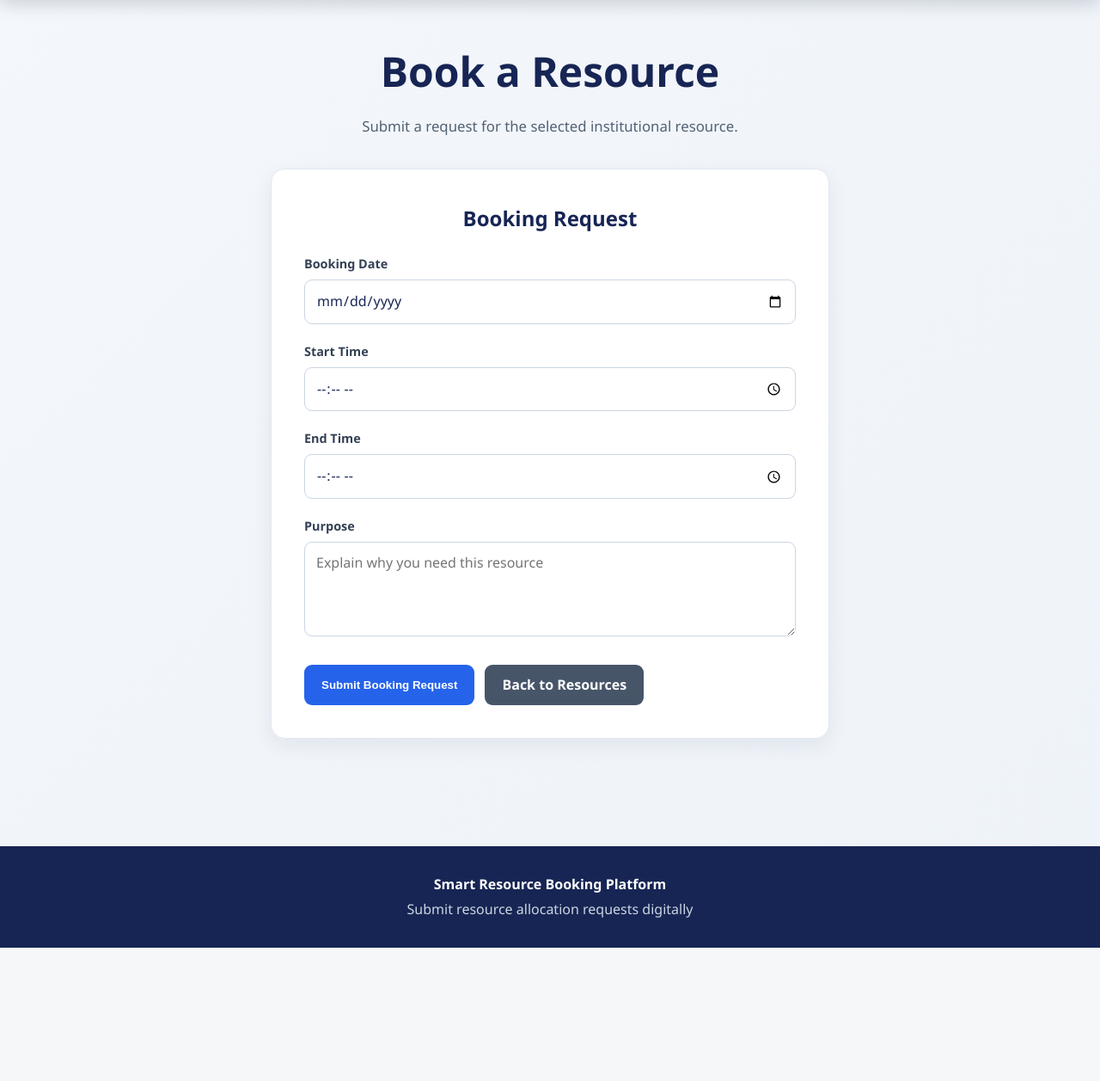
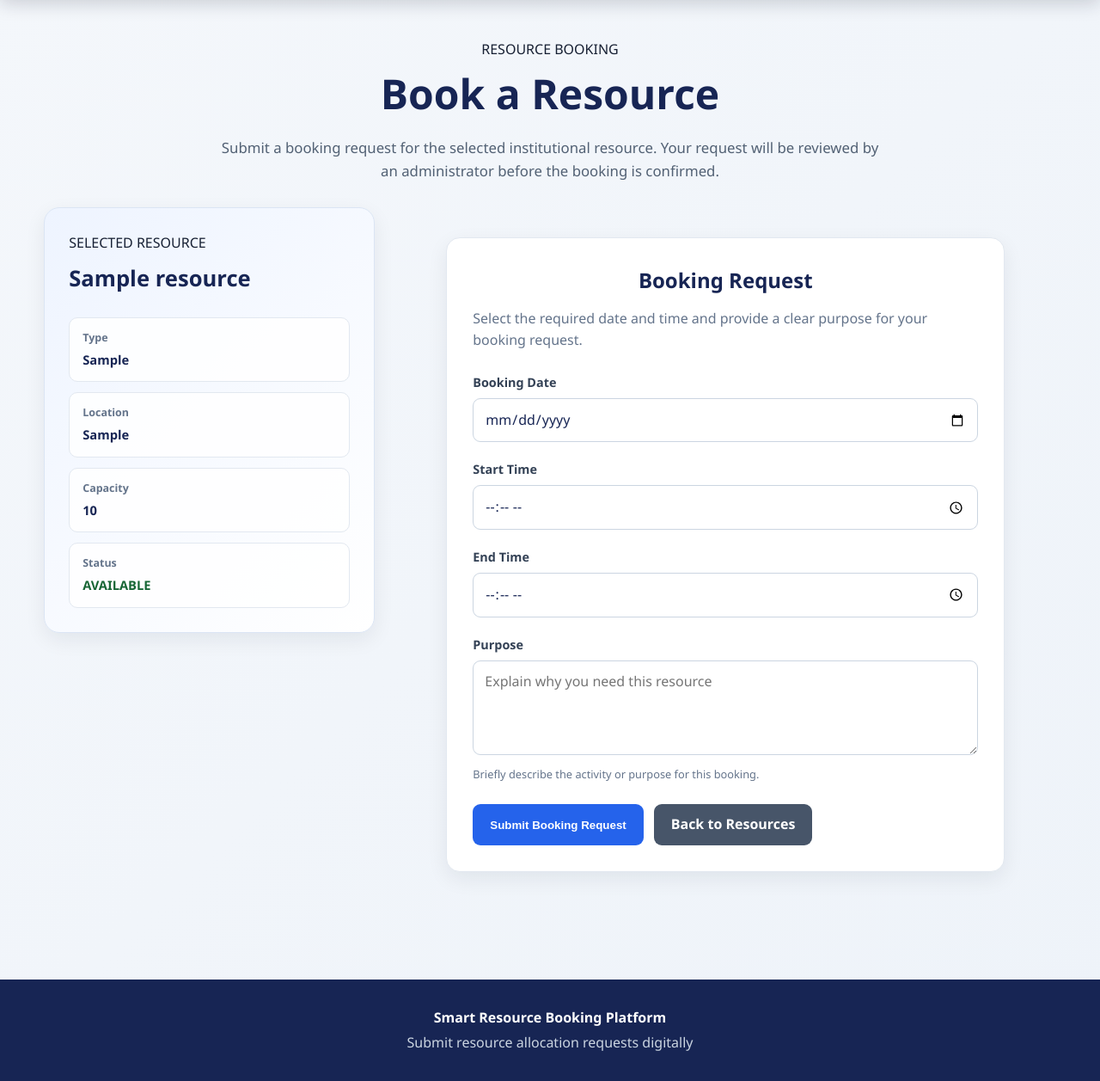
Before and after one commit to ko-27/smart-resource-booking, a Flask app: page /bookings/create/1 in a window 1280 px wide. Shown: the part 76-1333 px from the top of the page at 86% size. Before the commit the page ends 1178 px from the top, so only its background shows below. Run offline with Flask 3, Linux system fonts and the light colour scheme; a user stored in the database is signed in; tables that the repository leaves empty hold one stand-in row (values such as "Sample post").

Commit message:
Improve booking request form

```diff
--- a/backend/static/css/style.css
+++ b/backend/static/css/style.css
@@ -1880,3 +1880,81 @@ a:hover {
     }
 
 }
+
+
+/* =========================================================
+   BOOKING REQUEST FORM
+   ========================================================= */
+
+.booking-create-header {
+    margin-bottom: 28px;
+}
+
+.booking-request-layout {
+    display: grid;
+    grid-template-columns: minmax(260px, 0.75fr) minmax(0, 1.5fr);
+    gap: 24px;
+    align-items: start;
+}
+
+.resource-summary-card {
+    padding: 28px;
+    border-radius: 18px;
+    background: linear-gradient(135deg, #eef4ff, #ffffff);
+    border: 1px solid #dbe5f4;
+    box-shadow: 0 8px 24px rgba(15, 23, 42, 0.07);
+}
+
+.resource-summary-card h2 {
+    margin: 8px 0 24px;
+    color: #172554;
+    font-size: 1.6rem;
+}
+
+.resource-summary-grid {
+    display: grid;
+    gap: 12px;
+}
+
+.resource-summary-grid > div {
+    display: flex;
+    flex-direction: column;
+    gap: 4px;
+    padding: 13px 15px;
+    border-radius: 10px;
+    background: rgba(255, 255, 255, 0.85);
+    border: 1px solid #e2e8f0;
+}
+
+.resource-summary-grid span {
+    color: #64748b;
+    font-size: 0.78rem;
+    font-weight: 600;
+}
+
+.resource-summary-grid strong {
+    color: #172554;
+    font-size: 0.92rem;
+}
+
+.resource-status-available {
+    color: #166534 !important;
+}
+
+.booking-form-card {
+    padding: 30px;
+}
+
+.form-intro {
+    margin: -10px 0 24px;
+    color: #64748b;
+    line-height: 1.6;
+}
+
+@media (max-width: 800px) {
+
+    .booking-request-layout {
+        grid-template-columns: 1fr;
+    }
+
+}
--- a/backend/templates/bookings/create.html
+++ b/backend/templates/bookings/create.html
@@ -43,12 +43,18 @@
 <main class="container">
 
 
-    <section class="page-header">
+    <section class="page-header booking-create-header">
+
+        <span class="dashboard-kicker">
+            RESOURCE BOOKING
+        </span>
 
         <h1>Book a Resource</h1>
 
         <p>
-            Submit a request for the selected institutional resource.
+            Submit a booking request for the selected institutional
+            resource. Your request will be reviewed by an administrator
+            before the booking is confirmed.
         </p>
 
     </section>
@@ -72,14 +78,60 @@
 
   {% endwith %}
 
-    <div class="form-card">
+    <div class="booking-request-layout">
 
-        <h2>
-            Booking Request
-        </h2>
+        <section class="resource-summary-card">
+
+            <span class="dashboard-kicker">
+                SELECTED RESOURCE
+            </span>
+
+            <h2>
+                {{ resource.name }}
+            </h2>
+
+            <div class="resource-summary-grid">
+
+                <div>
+                    <span>Type</span>
+                    <strong>{{ resource.resource_type }}</strong>
+                </div>
+
+                <div>
+                    <span>Location</span>
+                    <strong>{{ resource.location }}</strong>
+                </div>
+
+                <div>
+                    <span>Capacity</span>
+                    <strong>{{ resource.capacity }}</strong>
+                </div>
+
+                <div>
+                    <span>Status</span>
+                    <strong class="resource-status-available">
+                        {{ resource.status }}
+                    </strong>
+                </div>
+
+            </div>
+
+        </section>
 
 
-        <form method="POST">
+        <section class="form-card booking-form-card">
+
+            <h2>
+                Booking Request
+            </h2>
+
+            <p class="form-intro">
+                Select the required date and time and provide a clear
+                purpose for your booking request.
+            </p>
+
+
+            <form method="POST">
 
 
             <div class="form-group">
@@ -140,8 +192,13 @@
                     id="purpose"
                     name="purpose"
                     placeholder="Explain why you need this resource"
+                    maxlength="500"
                     required
                 ></textarea>
+
+                <span class="form-help">
+                    Briefly describe the activity or purpose for this booking.
+                </span>
 
             </div>
 
@@ -166,7 +223,9 @@
             </div>
 
 
-        </form>
+            </form>
+
+        </section>
 
     </div>
 
```
